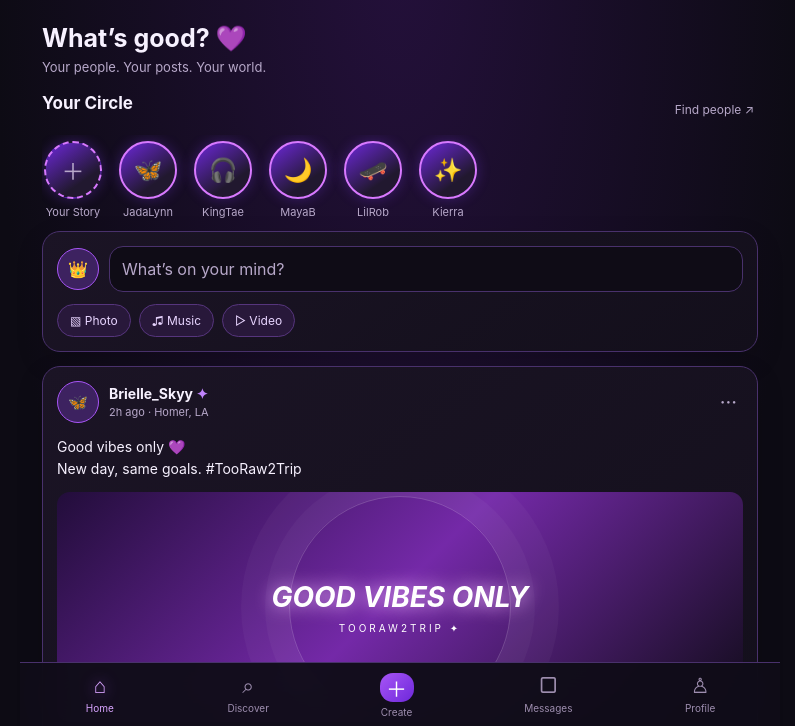
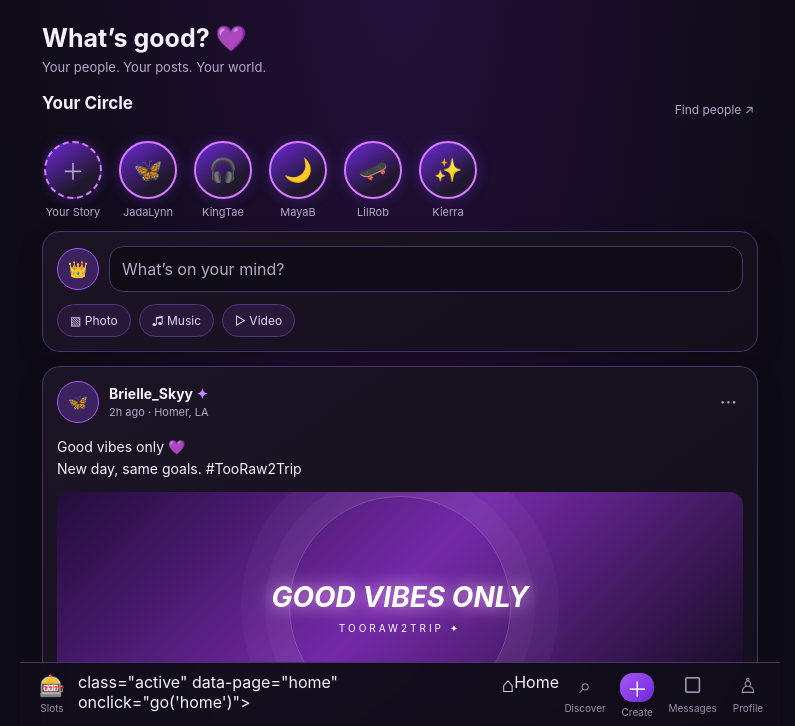
Before and after one commit to cmg4lifee/TooRaw2Trip, a plain HTML site: page index.html in a window 1280 px wide. Shown: the part 72-798 px from the top of the page, without its empty margins (240-1035 px from the left). Drawn offline with nearby package versions, Linux system fonts and the light colour scheme.

Commit message:
Update index.html with new slots button
Fixed HTML structure and added a new button for slots.

```diff
--- a/index.html
+++ b/index.html
@@ -122,7 +122,9 @@
 <section class="page" id="premium"><h1>TooRaw2Trip VIP ✦</h1><div class="sub">More ways to express yourself.</div><div class="postart" style="margin-top:18px;height:150px"><strong>YOUR SPACE. YOUR RULES.</strong><span>VIP EXPERIENCE</span></div><div class="card"><h2>Potential VIP perks</h2><p>✦ Exclusive profile themes and decorations</p><p>✦ More discovery filters</p><p>✦ Optional profile boosts</p><p>✦ Extra profile customization</p><div class="notice">Premium is a concept only. No payments are collected in this prototype.</div><button class="primary" onclick="toast('VIP subscriptions will be added after the core app is built.')">Notify me when VIP launches</button></div><button class="secondary" style="width:100%" onclick="go('profile')">← Back to My Space</button></section>
 <section class="page" id="settings"><h1>Edit your profile</h1><div class="sub">Make your space feel like you.</div><div class="card" style="margin-top:16px"><label class="label" for="nameinput">Display name</label><input id="nameinput" class="field" value="TooRaw2Trip Member" maxlength="40"><label class="label" for="bioinput">Bio</label><textarea id="bioinput" class="field" rows="3" maxlength="180">Real ones only. Music ♫ · Good vibes · No fake people.</textarea><button class="primary" onclick="saveProfile()">Save preview changes</button><p class="tiny">These edits are stored only in this open page. Account saving comes later.</p></div></section>
 <section class="page" id="account"><h1>Your TooRaw2Trip account</h1><div class="sub">Create an account to start building your own space.</div><div class="card" style="margin-top:16px"><div id="authStatus" class="notice">Connect your free Supabase project to enable real account registration and login.</div><label class="label" for="authEmail">Email address</label><input id="authEmail" class="field" type="email" autocomplete="email" placeholder="you@example.com"><label class="label" for="authPassword">Password</label><input id="authPassword" class="field" type="password" autocomplete="current-password" placeholder="At least 8 characters"><button class="primary" onclick="signUpUser()">Create account</button><button class="secondary" style="width:100%;margin-top:9px" onclick="signInUser()">Sign in</button><button class="secondary" id="signOutBtn" style="width:100%;margin-top:9px;display:none" onclick="signOutUser()">Sign out</button><p class="tiny">Use an email you control. Never share your password with anyone. This account feature will work after you add your Supabase project URL and public anon/publishable key in the website code.</p></div></section>
-</main><nav class="nav"><button class="active" data-page="home" onclick="go('home')"><span class="ni">⌂</span>Home</button><button data-page="discover" onclick="go('discover')"><span class="ni">⌕</span>Discover</button><button class="create" data-page="create" onclick="go('create')"><span class="ni">＋</span>Create</button><button data-page="messages" onclick="go('messages')"><span class="ni">▢</span>Messages</button><button data-page="profile" onclick="go('profile')"><span class="ni">♙</span>Profile</button></nav><div class="toast" id="toast"></div></div>
+</main><nav class="nav"><button <button data-page="slots" onclick="go('slots')">
+  <span class="ni">🎰</span>Slots
+</button>class="active" data-page="home" onclick="go('home')"><span class="ni">⌂</span>Home</button><button data-page="discover" onclick="go('discover')"><span class="ni">⌕</span>Discover</button><button class="create" data-page="create" onclick="go('create')"><span class="ni">＋</span>Create</button><button data-page="messages" onclick="go('messages')"><span class="ni">▢</span>Messages</button><button data-page="profile" onclick="go('profile')"><span class="ni">♙</span>Profile</button></nav><div class="toast" id="toast"></div></div>
 <script src="https://cdn.jsdelivr.net/npm/@supabase/supabase-js@2"></script>
 <script>
 // Add your Supabase project URL and PUBLIC anon/publishable key here. Never use a service_role/secret key in browser code.
```
